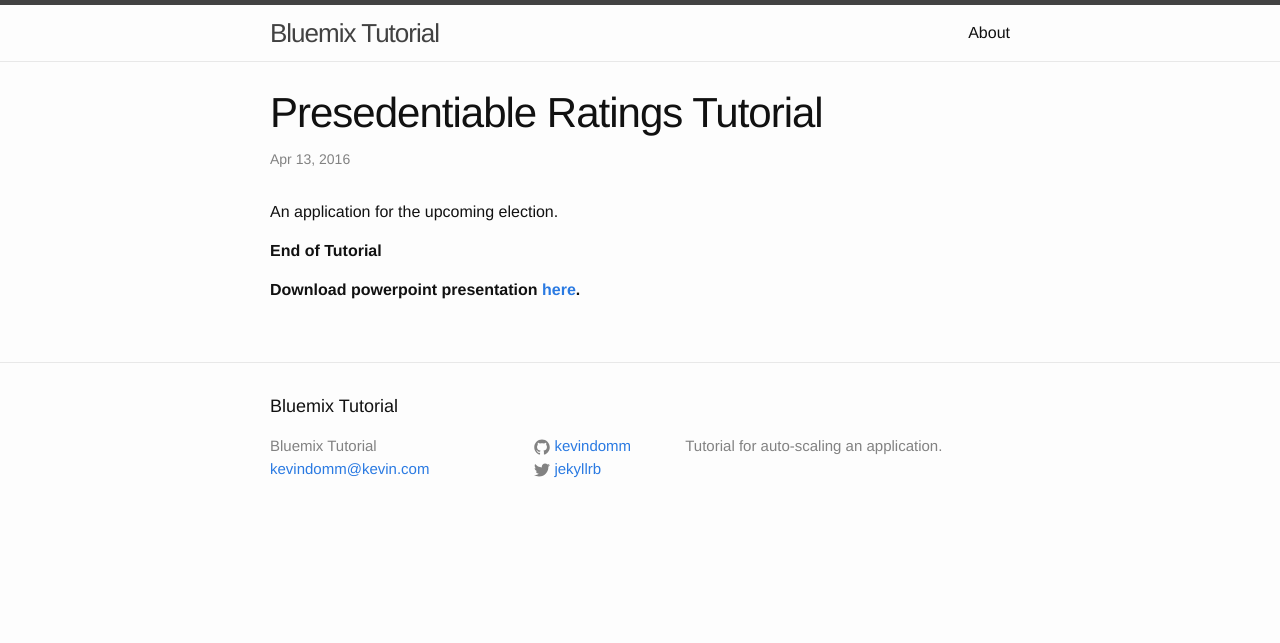
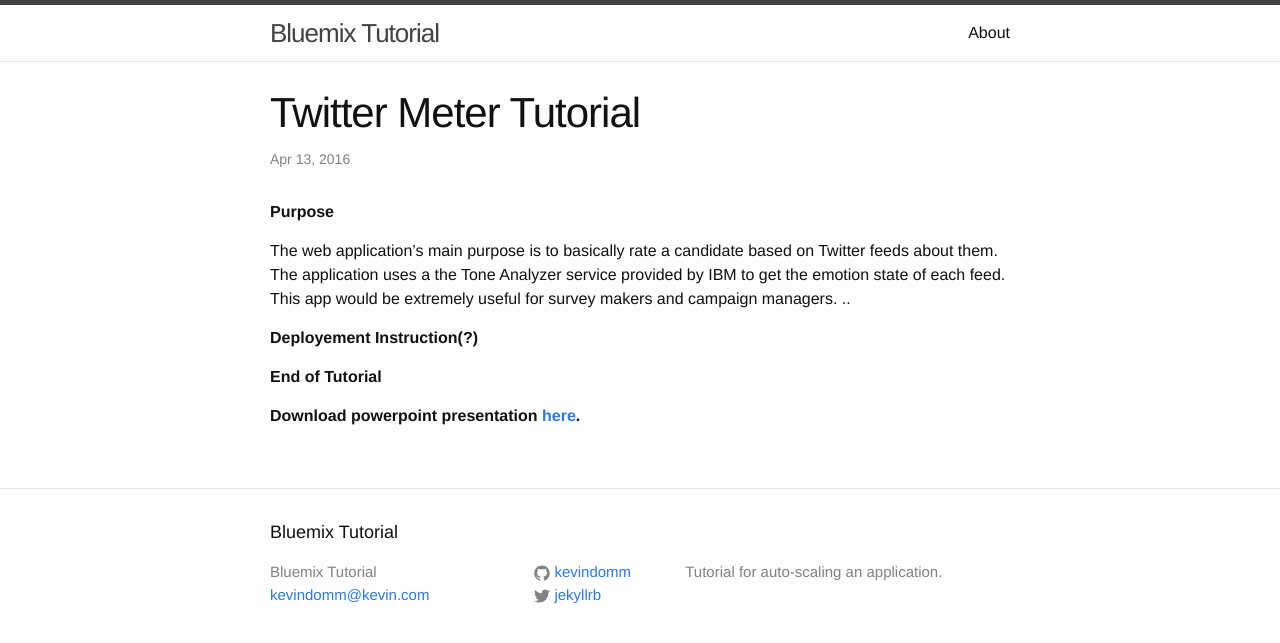
Before and after one commit to kevindomm/kevindomm.github.io, a Jekyll site: the page built from _posts/2016-04-14-Election Something.markdown, in a window 1280 px wide. Shown: the top 643 px of the page. Built offline with Jekyll 4.4.1, drawn with Linux system fonts in a browser that asks for light colours; Markdown is read by kramdown in place of the engine named in the settings.

Commit message:
added information

```diff
--- a/_posts/2016-04-14-Election Something.markdown
+++ b/_posts/2016-04-14-Election Something.markdown
@@ -1,10 +1,14 @@
 ---
 layout: post
-title:  "Presedentiable Ratings Tutorial"
+title:  "Twitter Meter Tutorial"
 date:   2016-04-13 20:02:33 +0800
 categories: tutorials
 ---
-An application for the upcoming election.
+**Purpose**
+
+The web application's main purpose is to basically rate a candidate based on Twitter feeds about them. The application uses a the Tone Analyzer service provided by IBM to get the emotion state of each feed. This app would be extremely useful for survey makers and campaign managers. ..
+
+**Deployement Instruction(?)**
 
 **End of Tutorial**
 
```
